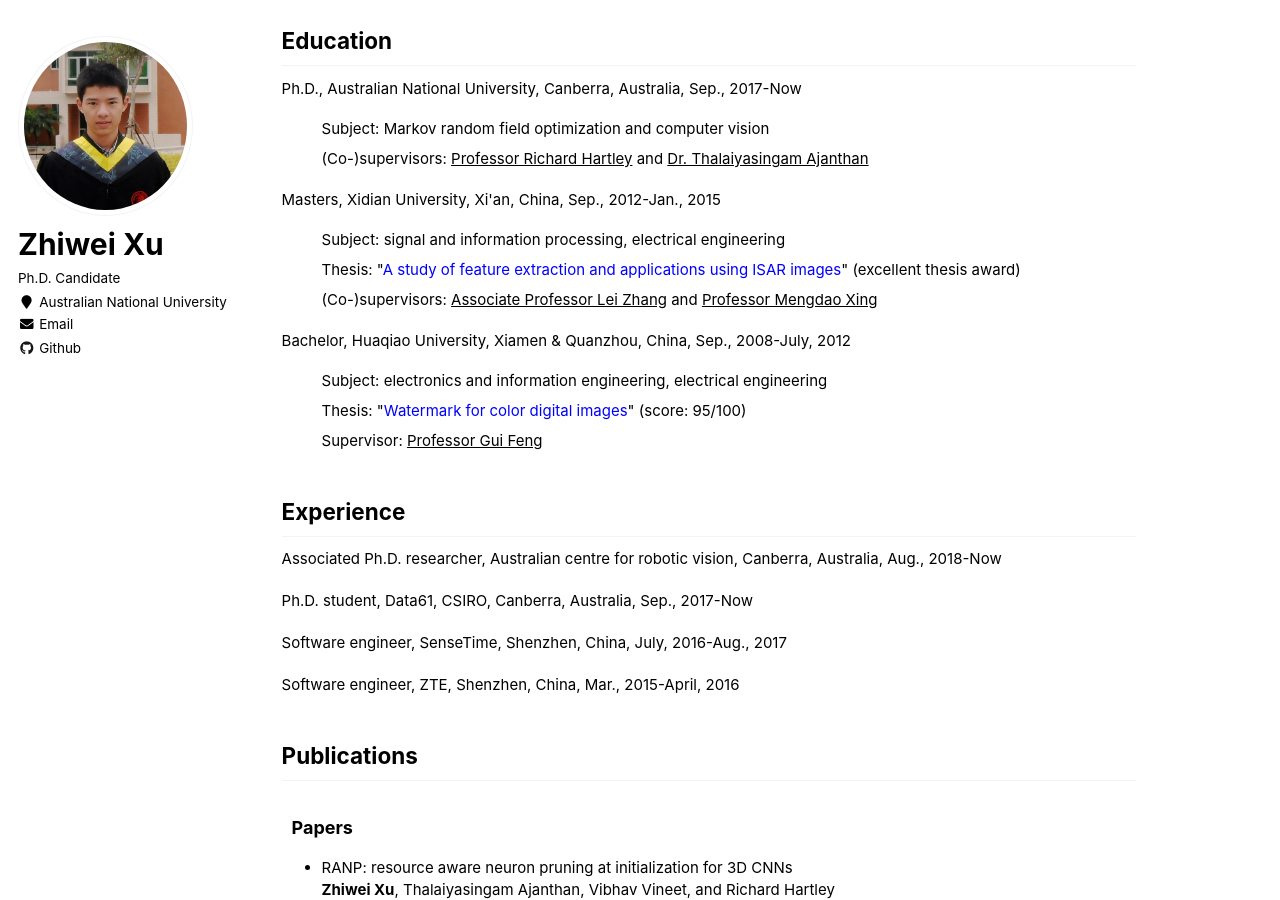
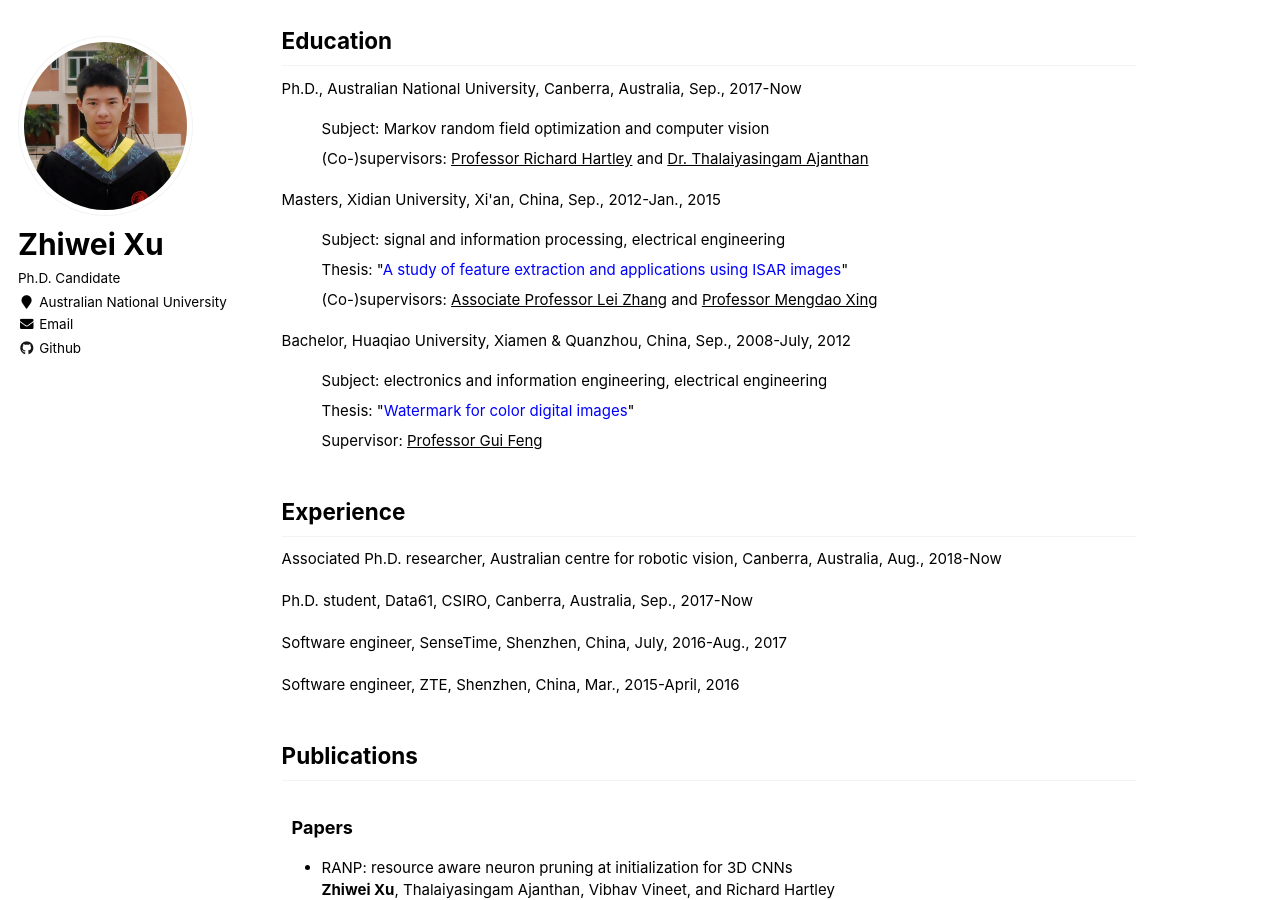
Before and after one commit to zwxu064/zwxu064.github.io, a Jekyll site: the page built from _pages/about.html, in a window 1280 px wide and 900 px high, scrolled down 313 px. Built offline with Jekyll 4.4.1, drawn with Linux system fonts in a browser that asks for light colours.

Commit message:
Update about.html

```diff
--- a/_pages/about.html
+++ b/_pages/about.html
@@ -23,14 +23,14 @@ redirect_from:
 <div>Masters, Xidian University, Xi'an, China, Sep., 2012-Jan., 2015</div>
 <ul style="list-style-type:none;">
   <li>Subject: signal and information processing, electrical engineering
-  <li>Thesis: "<a href="../files/Postgraduate_Dissertation.pdf", target="_blank">A study of feature extraction and applications using ISAR images</a>" (excellent thesis award)
+  <li>Thesis: "<a href="../files/Postgraduate_Dissertation.pdf", target="_blank">A study of feature extraction and applications using ISAR images</a>"
   <li>(Co-)supervisors: <a style="color: inherit; text-decoration: underline;" href="https://web.xidian.edu.cn/zhanglei/" target="_blank">Associate Professor Lei Zhang</a> and <a style="color: inherit; text-decoration: underline;" href="https://web.xidian.edu.cn/mdxing/" target="_blank">Professor Mengdao Xing</a>
 </ul>
 
 <div>Bachelor, Huaqiao University, Xiamen & Quanzhou, China, Sep., 2008-July, 2012</div>
 <ul style="list-style-type:none;">
   <li>Subject: electronics and information engineering, electrical engineering
-  <li>Thesis: "<a href="../files/Undergraduate_Dissertation.pdf", target="_blank">Watermark for color digital images</a>" (score: 95/100)
+  <li>Thesis: "<a href="../files/Undergraduate_Dissertation.pdf", target="_blank">Watermark for color digital images</a>"
   <li>Supervisor: <a style="color: inherit; text-decoration: underline;" href="https://eee.hqu.edu.cn/info/1194/4370.htm" target="_blank">Professor Gui Feng</a>
 </ul>
 
```
